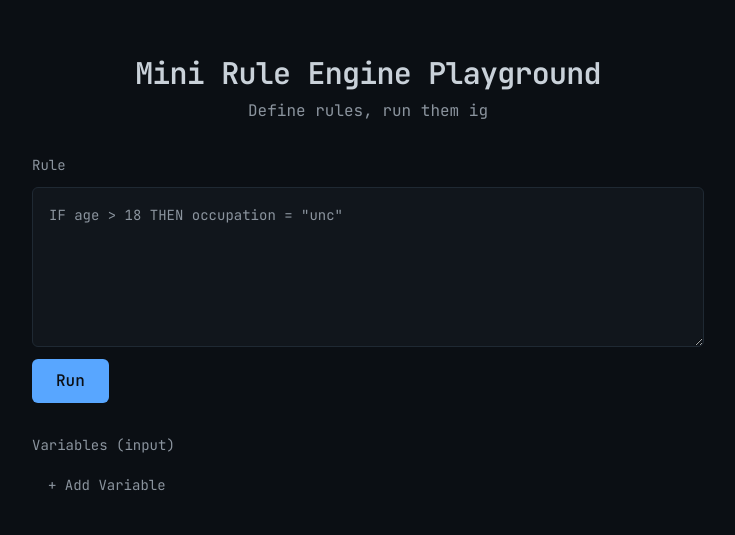
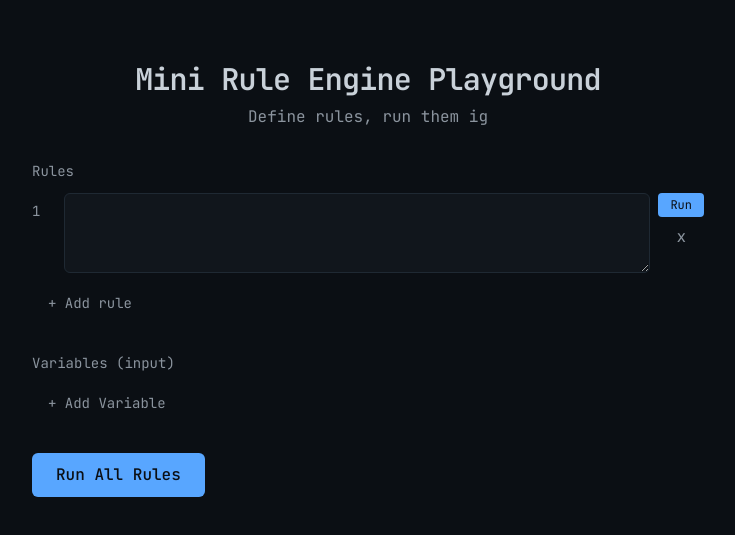
Before and after one commit to pratiksingh94/rule-engine-playground, a React (Vite) app: page / in a window 1280 px wide. Shown: the part 121-656 px from the top of the page, without its empty margins (272-1007 px from the left). Built offline with nearby package versions, Linux system fonts and the light colour scheme.

Commit message:
multiple rules support

```diff
--- a/src/App.tsx
+++ b/src/App.tsx
@@ -1,37 +1,62 @@
 import { useState } from 'react';
-import { RuleInput } from './components/RuleInput';
-import Parser from './engine/ast';
-import { runRule } from './engine/evaluate';
-import { lexer } from './engine/lexer';
 import { type Variable, VariablesPanel } from './components/VariablesPanel';
 import parseVariables from './utils/parseVariables';
 import { ResultDisplay } from './components/ResultDisplay';
 import { ErrorDisplay } from './components/ErrorDisplay';
+import type { Rule } from './types';
+import parseRule from './utils/parseRule';
+import { RulesPanel } from './components/RulePanel';
 
 function App() {
+  const [rules, setRules] = useState<Rule[]>([{ id: '1', text: " " }]);
   const [variables, setVariables] = useState<Variable[]>([]);
 
-  const [result, setResult] = useState<{ matched: boolean; output: Record<string, unknown> } | null>(null)
+  const [results, setResults] = useState<Array<{ruleIndex: number, matched: boolean; output: Record<string, unknown> }>>([])
 
   const [error, setError] = useState<string | null>(null);
 
-  const handleRun = (rule: string) => {
+  const handleRunAll = () => {
     setError(null);
+    setResults([]);
+
     try {
-      if(!rule.trim()) {
-        throw new Error("Rule cannot be empty");
+      if(rules.length === 0 || rules.every(r => !r.text.trim())) {
+        throw new Error("At least one rule is required")
       }
 
       const input = parseVariables(variables);
-      const tokens = lexer(rule);
-      const parser = new Parser(tokens);
-      const ast = parser.parseRule();
-      const res = runRule(ast, input);
+      const parsedResult: Array<{ ruleIndex: number; matched: boolean; output: Record<string, unknown> }> = [];
 
-      setResult(res);
+      for(let i = 0; i < rules.length; i++) {
+        if(!rules[i].text.trim()) continue;
+
+        const result = parseRule(rules[i].text, input);
+        parsedResult.push({ ruleIndex: i + 1, matched: result.matched, output: result.output })
+      }
+
+      setResults(parsedResult);
     } catch (e) {
       setError(e instanceof Error ? e.message : String(e))
-      setResult(null);
+    }
+  }
+
+
+  const handleRunSingle = (ruleID: string) => {
+    setError(null);
+    setResults([]);
+
+    try {
+      const rule = rules.find(r => r.id === ruleID);
+      if(!rule || !rule.text.trim()) {
+        throw new Error("Rule is empty");
+      }
+
+      const input = parseVariables(variables);
+      const result = parseRule(rule.text, input);
+      const ruleIndex = rules.findIndex(r => r.id === ruleID) + 1;
+      setResults([{ ruleIndex, matched: result.matched, output: result.output }])
+    } catch (e) {
+      setError(e instanceof Error ? e.message : String(e))
     }
   }
 
@@ -42,11 +67,20 @@ function App() {
         <p className="text-text-muted">Define rules, run them ig</p>
       </header>
 
-      <RuleInput onRun={handleRun}/>
+      <RulesPanel rules={rules} onChange={setRules} onRunSingle={handleRunSingle}/>
       <VariablesPanel variables={variables} onChange={setVariables}/>
 
+      <button
+      onClick={handleRunAll}
+      className="self-start px-6 py-2.5 bg-accent text-bg-primary font-medium rounded-md hover:bg-accent/90 transition-colors cursor-pointer"
+      >
+        Run All Rules
+      </button>
+
       {error && <ErrorDisplay error={error}/>}
-      {result && <ResultDisplay matched={result.matched} output={result.output}/>}
+      {results.map((result, i) => (
+        <ResultDisplay key={i} ruleIndex={result.ruleIndex} matched={result.matched} output={result.output}/>
+      ))}
     </main>
   )
 }
--- a/src/components/ResultDisplay.tsx
+++ b/src/components/ResultDisplay.tsx
@@ -1,24 +1,26 @@
 interface Props {
+  ruleIndex: number;
   matched: boolean;
   output: Record<string, unknown>;
 }
 
-export function ResultDisplay({ matched, output }: Props) {
-  const hasOutput = Object.keys(output).length > 0;
+export function ResultDisplay({ ruleIndex, matched, output }: Props) {
 
   return (
     <section className="flex flex-col gap-2">
-      <label className="text-sm text-text-muted">Result</label>
-      <div className="p-4 bg-bg-panel border border-border rounded-md font-mono text-sm">
+      <label className="text-sm text-text-muted">Rule {ruleIndex} Result</label>
+      <div className="p-4 bg-bg-panel border border-border rounded-md text-sm">
         <div className="text-text-muted mb-2">
           Matched: <span className={matched ? "text-green-400" : "text-red-400"}>
             {matched ? "true" : "false"}
           </span>
         </div>
 
-        <pre className="text-text overflow-x-auto bg-black/60 rounded-xl p-5">
-          {hasOutput ? JSON.stringify(output, null, 2) : "No output"}
-        </pre>
+        {matched && (
+          <pre className="text-text overflow-x-auto">
+            {JSON.stringify(output, null, 2)}
+          </pre>
+        )}
       </div>
     </section>
   )
--- /dev/null
+++ b/src/components/RulePanel.tsx
@@ -0,0 +1,61 @@
+import type { Rule } from "../types";
+import generateID from "../utils/generateId";
+
+interface Props {
+  rules: Rule[];
+  onChange: (rule: Rule[]) => void;
+  onRunSingle: (ruleID: string) => void;
+}
+
+
+export function RulesPanel({ rules, onChange, onRunSingle }: Props) {
+  const addRule = () => {
+    onChange([...rules, { id: generateID(), text: "" }])
+  }
+
+  const updateRule = (id: string, text: string) => {
+    onChange(rules.map(r => r.id === id ? { ...r, text } : r));
+  }
+
+  const removeRule = (id: string) => {
+    onChange(rules.filter(r => r.id !== id));
+  }
+
+
+  return (
+    <section className="flex flex-col gap-3">
+      <label className="text-sm text-text-muted">Rules</label>
+
+      {rules.map((rule, i) => (
+        <div key={rule.id} className="flex gap-2 items-start">
+          <span className="text-text-muted text-sm mt-2 w-6">{i + 1}</span>
+          <textarea
+          value={rule.text}
+          onChange={e => updateRule(rule.id, e.target.value)}
+          placeholder='IF age > 18 THEN dude = "unc"'
+          className="flex-1 p-3 bg-bg-panel border border-border rounded-md text-sm text-text placeholder:text-text-muted focus:outline-none focus:border-accent resize-y min-h-[80px]"
+          />
+
+          <div className="flex flex-col gap-1">
+            <button
+            onClick={() => onRunSingle(rule.id)}
+            className="px-3 py-1 text-xs bg-accent text-bg-primary rounded hover:bg-accent/90 transition-colors cursor-pointer"
+            >
+              Run
+            </button>
+
+            <button
+            onClick={() => removeRule(rule.id)}
+            className="px-3 py-1 text-text-muted hover:text-text transition-colors cursor-pointer"
+            >x</button>
+          </div>
+        </div>
+      ))}
+
+      <button
+      onClick={addRule}
+      className="self-start px-4 py-2 text-sm text-text-muted hover:text-text transition-colors cursor-pointer"
+      >+ Add rule</button>
+    </section>
+  )
+}
--- /dev/null
+++ b/src/utils/generateId.ts
@@ -0,0 +1,3 @@
+export default function generateID(): string {
+  return Math.random().toString(36).substring(2, 9);
+}
--- /dev/null
+++ b/src/utils/parseRule.ts
@@ -0,0 +1,11 @@
+import Parser from "../engine/ast";
+import { runRule } from "../engine/evaluate";
+import { lexer } from "../engine/lexer";
+
+export default function parseRule(ruleText: string, input: Record<string, string | number | boolean>) {
+  const tokens = lexer(ruleText);
+  const parser = new Parser(tokens);
+  const ast = parser.parseRule();
+
+  return runRule(ast, input);
+}
```
Also changed, not shown: src/types.ts (+9 -0 lines).
